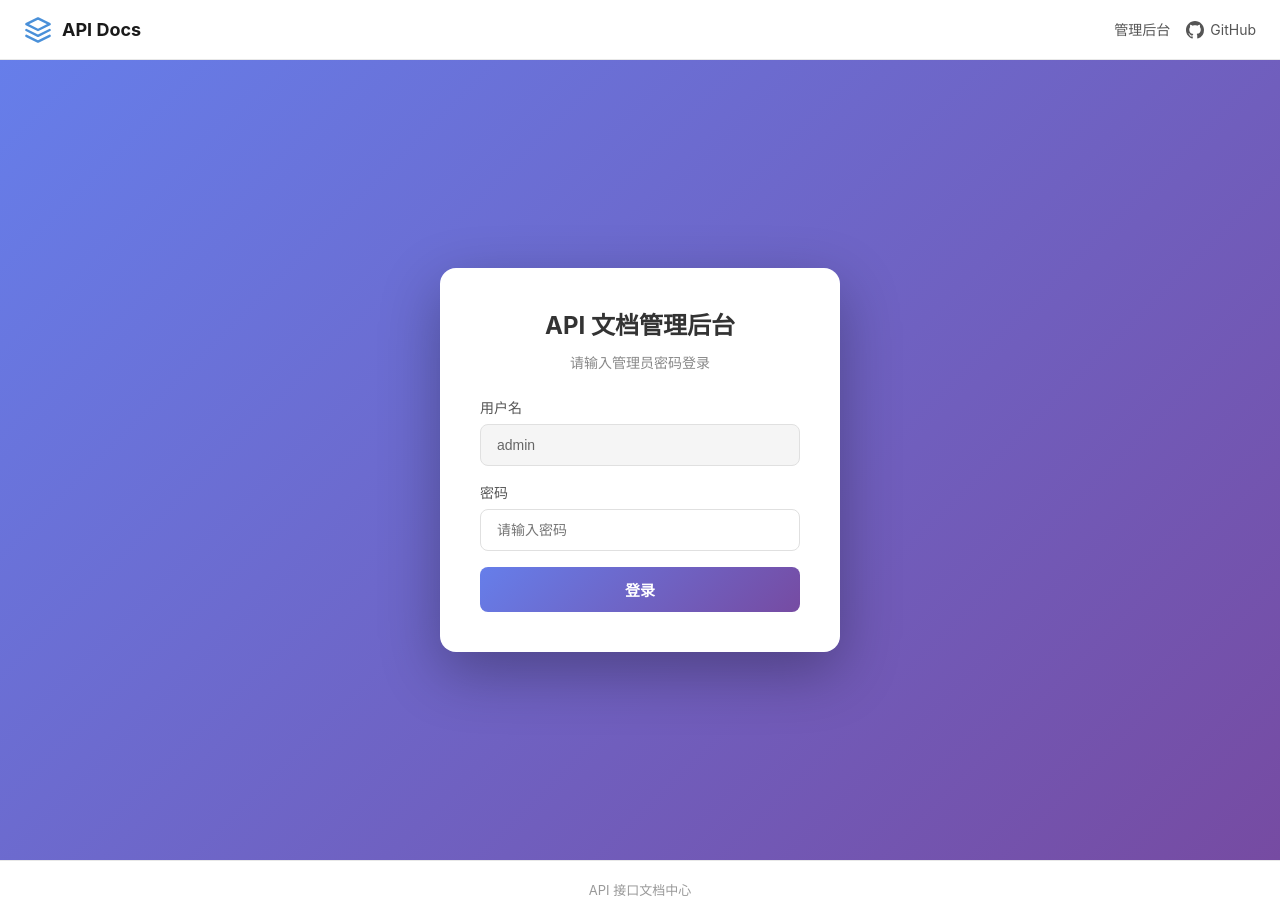
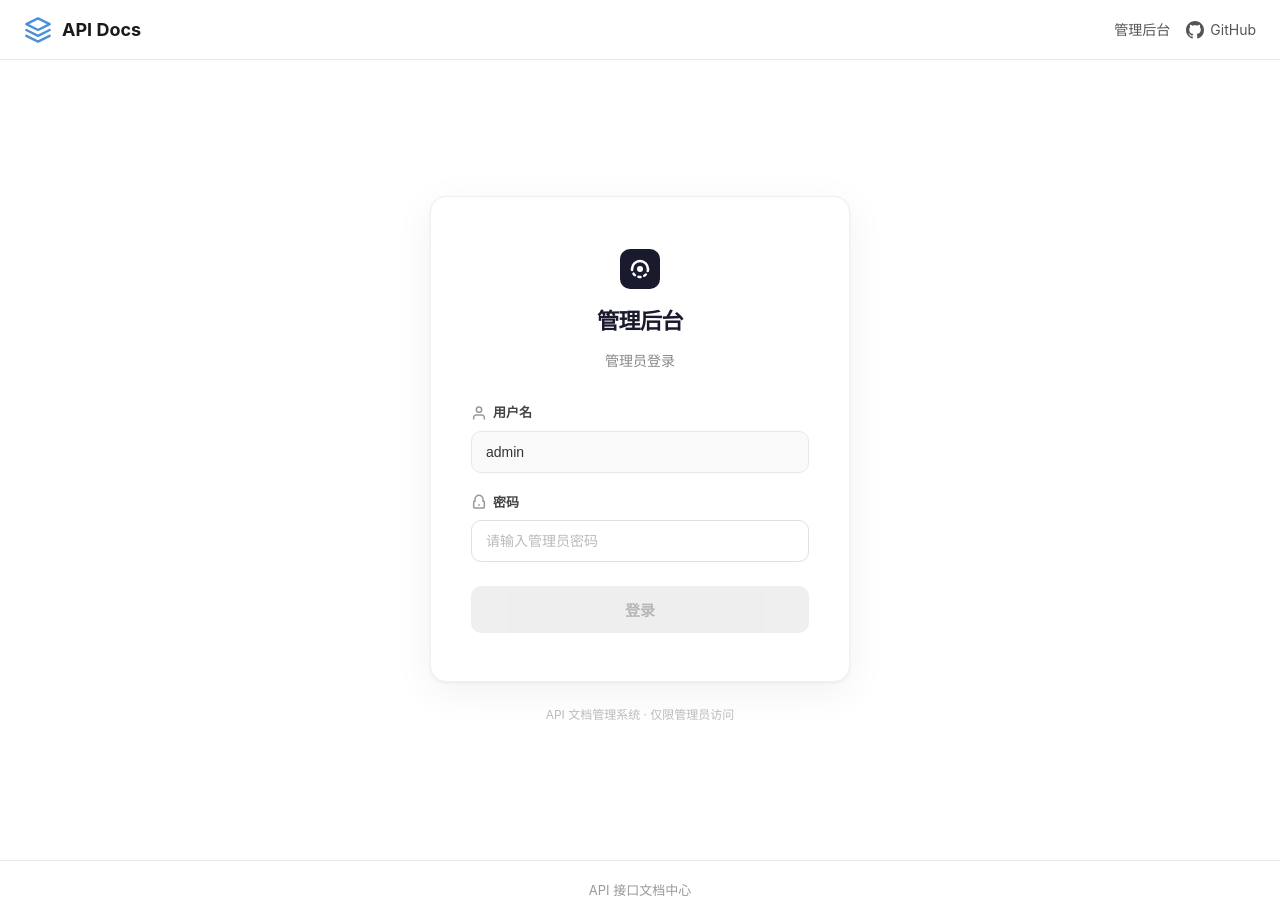
Before and after one commit to xrcuo/xrcuo-api-docs, a Vue app: page /login in a window 1280 px wide. Built offline with nearby package versions, Linux system fonts and the light colour scheme; the HTML template or start-up script is replaced by a standard one.

Commit message:
feat(login): 重构登录页面UI并添加密码输入框焦点状态
- 重新设计登录页面布局和样式，提升视觉体验
- 添加密码输入框的焦点状态样式和交互效果
- 优化错误提示和按钮状态显示
- 增加响应式设计适配移动设备

```diff
--- a/src/views/LoginView.vue
+++ b/src/views/LoginView.vue
@@ -10,6 +10,7 @@ const username = ref('admin')
 const password = ref('')
 const error = ref('')
 const loading = ref(false)
+const passwordFocused = ref(false)
 
 async function handleLogin() {
   error.value = ''
@@ -32,33 +33,131 @@ async function handleLogin() {
 
 <template>
   <div class="login-page">
-    <div class="login-box">
-      <h1 class="login-title">API 文档管理后台</h1>
-      <p class="login-subtitle">请输入管理员密码登录</p>
+    <div class="login-container">
+      <div class="login-card">
+        <div class="login-header">
+          <div class="logo">
+            <svg width="40" height="40" viewBox="0 0 40 40" fill="none">
+              <rect width="40" height="40" rx="10" fill="#1a1a2e" />
+              <path
+                d="M12 20C12 15.5817 15.5817 12 20 12C24.4183 12 28 15.5817 28 20"
+                stroke="white"
+                stroke-width="2.5"
+                stroke-linecap="round"
+              />
+              <path
+                d="M28 20C28 24.4183 24.4183 28 20 28C15.5817 28 12 24.4183 12 20"
+                stroke="white"
+                stroke-width="2.5"
+                stroke-linecap="round"
+                stroke-dasharray="2 4"
+              />
+              <circle cx="20" cy="20" r="3" fill="white" />
+            </svg>
+          </div>
+          <h1 class="login-title">管理后台</h1>
+          <p class="login-subtitle">管理员登录</p>
+        </div>
 
         <form class="login-form" @submit.prevent="handleLogin">
           <div class="form-group">
-          <label>用户名</label>
-          <input v-model="username" type="text" disabled class="form-input" />
+            <label class="form-label">
+              <svg class="label-icon" width="16" height="16" viewBox="0 0 16 16" fill="none">
+                <path
+                  d="M13.3333 14V12.6667C13.3333 11.9594 13.0524 11.2811 12.5523 10.781C12.0522 10.281 11.3739 10 10.6667 10H5.33333C4.62609 10 3.94781 10.281 3.44772 10.781C2.94762 11.2811 2.66667 11.9594 2.66667 12.6667V14"
+                  stroke="currentColor"
+                  stroke-width="1.5"
+                  stroke-linecap="round"
+                  stroke-linejoin="round"
+                />
+                <path
+                  d="M8 7.33333C9.47276 7.33333 10.6667 6.13943 10.6667 4.66667C10.6667 3.19391 9.47276 2 8 2C6.52724 2 5.33333 3.19391 5.33333 4.66667C5.33333 6.13943 6.52724 7.33333 8 7.33333Z"
+                  stroke="currentColor"
+                  stroke-width="1.5"
+                  stroke-linecap="round"
+                  stroke-linejoin="round"
+                />
+              </svg>
+              用户名
+            </label>
+            <input
+              v-model="username"
+              type="text"
+              placeholder="请输入用户名"
+              class ="form-input"
+            />
           </div>
 
           <div class="form-group">
-          <label>密码</label>
+            <label class="form-label">
+              <svg class="label-icon" width="16" height="16" viewBox="0 0 16 16" fill="none">
+                <path
+                  d="M8 1.33333C6.93913 1.33333 5.92172 1.75476 5.17157 2.50491C4.42143 3.25505 4 4.27247 4 5.33333V7.33333H3.33333C2.96514 7.33333 2.66667 7.63181 2.66667 8V13.3333C2.66667 13.7015 2.96514 14 3.33333 14H12.6667C13.0349 14 13.3333 13.7015 13.3333 13.3333V8C13.3333 7.63181 13.0349 7.33333 12.6667 7.33333H12V5.33333C12 4.27247 11.5786 3.25505 10.8284 2.50491C10.0783 1.75476 9.06087 1.33333 8 1.33333Z"
+                  stroke="currentColor"
+                  stroke-width="1.5"
+                  stroke-linecap="round"
+                  stroke-linejoin="round"
+                />
+                <path
+                  d="M8 10.6667V11.3333"
+                  stroke="currentColor"
+                  stroke-width="1.5"
+                  stroke-linecap="round"
+                  stroke-linejoin="round"
+                />
+              </svg>
+              密码
+            </label>
+            <div class="input-wrapper" :class="{ focused: passwordFocused }">
               <input
                 v-model="password"
                 type="password"
-            placeholder="请输入密码"
-            class="form-input"
+                placeholder="请输入管理员密码"
+                class="form-input password-input"
+                @focus="passwordFocused = true"
+                @blur="passwordFocused = false"
                 @keyup.enter="handleLogin"
               />
             </div>
+          </div>
 
-        <div v-if="error" class="error-msg">{{ error }}</div>
+          <transition name="fade">
+            <div v-if="error" class="error-msg">
+              <svg width="14" height="14" viewBox="0 0 14 14" fill="none">
+                <path
+                  d="M7 4.66667V7M7 9.33333H7.00583M1.66667 7C1.66667 4.05448 4.05448 1.66667 7 1.66667C9.94552 1.66667 12.3333 4.05448 12.3333 7C12.3333 9.94552 9.94552 12.3333 7 12.3333C4.05448 12.3333 1.66667 9.94552 1.66667 7Z"
+                  stroke="currentColor"
+                  stroke-width="1.5"
+                  stroke-linecap="round"
+                  stroke-linejoin="round"
+                />
+              </svg>
+              {{ error }}
+            </div>
+          </transition>
 
-        <button type="submit" class="btn-login" :disabled="loading">
-          {{ loading ? '登录中...' : '登录' }}
+          <button
+            type="submit"
+            class="btn-login"
+            :disabled="loading || !password"
+            :class="{ 'btn-active': password && !loading }"
+          >
+            <span v-if="loading" class="spinner">
+              <svg width="16" height="16" viewBox="0 0 16 16" fill="none">
+                <path
+                  d="M8 1.33333V4M8 12V14.6667M3.28667 3.28667L5.17333 5.17333M10.8267 10.8267L12.7133 12.7133M1.33333 8H4M12 8H14.6667M3.28667 12.7133L5.17333 10.8267M10.8267 5.17333L12.7133 3.28667"
+                  stroke="currentColor"
+                  stroke-width="1.5"
+                  stroke-linecap="round"
+                />
+              </svg>
+            </span>
+            <span v-else>登录</span>
           </button>
         </form>
+      </div>
+
+      <p class="login-footer">API 文档管理系统 · 仅限管理员访问</p>
     </div>
   </div>
 </template>
@@ -69,93 +168,230 @@ async function handleLogin() {
   display: flex;
   align-items: center;
   justify-content: center;
-  background: linear-gradient(135deg, #667eea 0%, #764ba2 100%);
+  background: #ffffff;
+  padding: 20px;
 }
 
-.login-box {
+.login-container {
+  width: 100%;
+  max-width: 420px;
+  display: flex;
+  flex-direction: column;
+  align-items: center;
+  gap: 24px;
+}
+
+.login-card {
   background: #ffffff;
-  padding: 40px;
+  padding: 48px 40px;
   border-radius: 16px;
-  box-shadow: 0 20px 60px rgba(0, 0, 0, 0.3);
+  box-shadow:
+    0 1px 3px rgba(0, 0, 0, 0.05),
+    0 10px 40px rgba(0, 0, 0, 0.06);
   width: 100%;
-  max-width: 400px;
+  border: 1px solid #f0f0f0;
+}
+
+.login-header {
+  display: flex;
+  flex-direction: column;
+  align-items: center;
+  margin-bottom: 32px;
+  gap: 12px;
+}
+
+.logo {
+  width: 48px;
+  height: 48px;
+  display: flex;
+  align-items: center;
+  justify-content: center;
 }
 
 .login-title {
-  font-size: 24px;
+  font-size: 22px;
   font-weight: 700;
-  color: #333;
-  text-align: center;
-  margin-bottom: 8px;
+  color: #1a1a2e;
+  margin: 0;
+  letter-spacing: -0.5px;
 }
 
 .login-subtitle {
   font-size: 14px;
   color: #888;
-  text-align: center;
-  margin-bottom: 24px;
+  margin: 0;
 }
 
 .login-form {
   display: flex;
   flex-direction: column;
-  gap: 16px;
+  gap: 20px;
 }
 
 .form-group {
   display: flex;
   flex-direction: column;
+  gap: 8px;
+}
+
+.form-label {
+  font-size: 13px;
+  font-weight: 600;
+  color: #444;
+  display: flex;
+  align-items: center;
   gap: 6px;
 }
 
-.form-group label {
-  font-size: 14px;
-  font-weight: 500;
-  color: #555;
+.label-icon {
+  color: #999;
+}
+
+.input-wrapper {
+  position: relative;
+  border-radius: 10px;
+  transition: box-shadow 0.2s ease;
+}
+
+.input-wrapper.focused {
+  box-shadow: 0 0 0 3px rgba(26, 26, 46, 0.08);
 }
 
 .form-input {
-  padding: 12px 16px;
-  border: 1px solid #e0e0e0;
-  border-radius: 8px;
+  width: 100%;
+  padding: 12px 14px;
+  border: 1.5px solid #e8e8e8;
+  border-radius: 10px;
   font-size: 14px;
-  transition: border-color 0.2s;
+  color: #333;
+  background: #fafafa;
+  transition:
+    border-color 0.2s ease,
+    background 0.2s ease;
+  box-sizing: border-box;
+}
+
+.form-input::placeholder {
+  color: #bbb;
 }
 
 .form-input:focus {
   outline: none;
-  border-color: #667eea;
+  border-color: #1a1a2e;
+  background: #ffffff;
 }
 
 .form-input:disabled {
   background: #f5f5f5;
   color: #666;
+  cursor: not-allowed;
+}
+
+.password-input {
+  background: #ffffff;
+  border-color: #e0e0e0;
+}
+
+.password-input:focus {
+  border-color: #1a1a2e;
 }
 
 .error-msg {
-  color: #e53935;
+  display: flex;
+  align-items: center;
+  gap: 6px;
+  padding: 10px 12px;
+  background: #fef2f2;
+  border: 1px solid #fecaca;
+  border-radius: 8px;
+  color: #dc2626;
   font-size: 13px;
+}
+
+.btn-login {
+  width: 100%;
+  padding: 13px;
+  background: #e8e8e8;
+  color: #999;
+  border: none;
+  border-radius: 10px;
+  font-size: 15px;
+  font-weight: 600;
+  cursor: not-allowed;
+  transition: all 0.25s ease;
+  margin-top: 4px;
+  display: flex;
+  align-items: center;
+  justify-content: center;
+  gap: 8px;
+}
+
+.btn-login.btn-active {
+  background: #1a1a2e;
+  color: #ffffff;
+  cursor: pointer;
+}
+
+.btn-login.btn-active:hover {
+  background: #2d2d44;
+  transform: translateY(-1px);
+  box-shadow: 0 4px 12px rgba(26, 26, 46, 0.2);
+}
+
+.btn-login.btn-active:active {
+  transform: translateY(0);
+  box-shadow: 0 2px 6px rgba(26, 26, 46, 0.15);
+}
+
+.btn-login:disabled {
+  opacity: 0.7;
+}
+
+.spinner {
+  display: inline-block;
+  animation: spin 1s linear infinite;
+}
+
+@keyframes spin {
+  from {
+    transform: rotate(0deg);
+  }
+  to {
+    transform: rotate(360deg);
+  }
+}
+
+.login-footer {
+  font-size: 12px;
+  color: #bbb;
+  margin: 0;
   text-align: center;
 }
 
-.btn-login {
-  padding: 12px;
-  background: linear-gradient(135deg, #667eea 0%, #764ba2 100%);
-  color: white;
-  border: none;
-  border-radius: 8px;
-  font-size: 15px;
-  font-weight: 600;
-  cursor: pointer;
-  transition: opacity 0.2s;
+.fade-enter-active,
+.fade-leave-active {
+  transition: all 0.25s ease;
 }
 
-.btn-login:hover {
-  opacity: 0.9;
+.fade-enter-from,
+.fade-leave-to {
+  opacity: 0;
+  transform: translateY(-4px);
 }
 
-.btn-login:disabled {
-  opacity: 0.6;
-  cursor: not-allowed;
+@media (max-width: 480px) {
+  .login-page {
+    padding: 16px;
+    align-items: flex-start;
+    padding-top: 60px;
+  }
+
+  .login-card {
+    padding: 32px 24px;
+  }
+
+  .login-title {
+    font-size: 20px;
+  }
 }
 </style>
```
Lines whose indentation alone changed are shown as unchanged.
